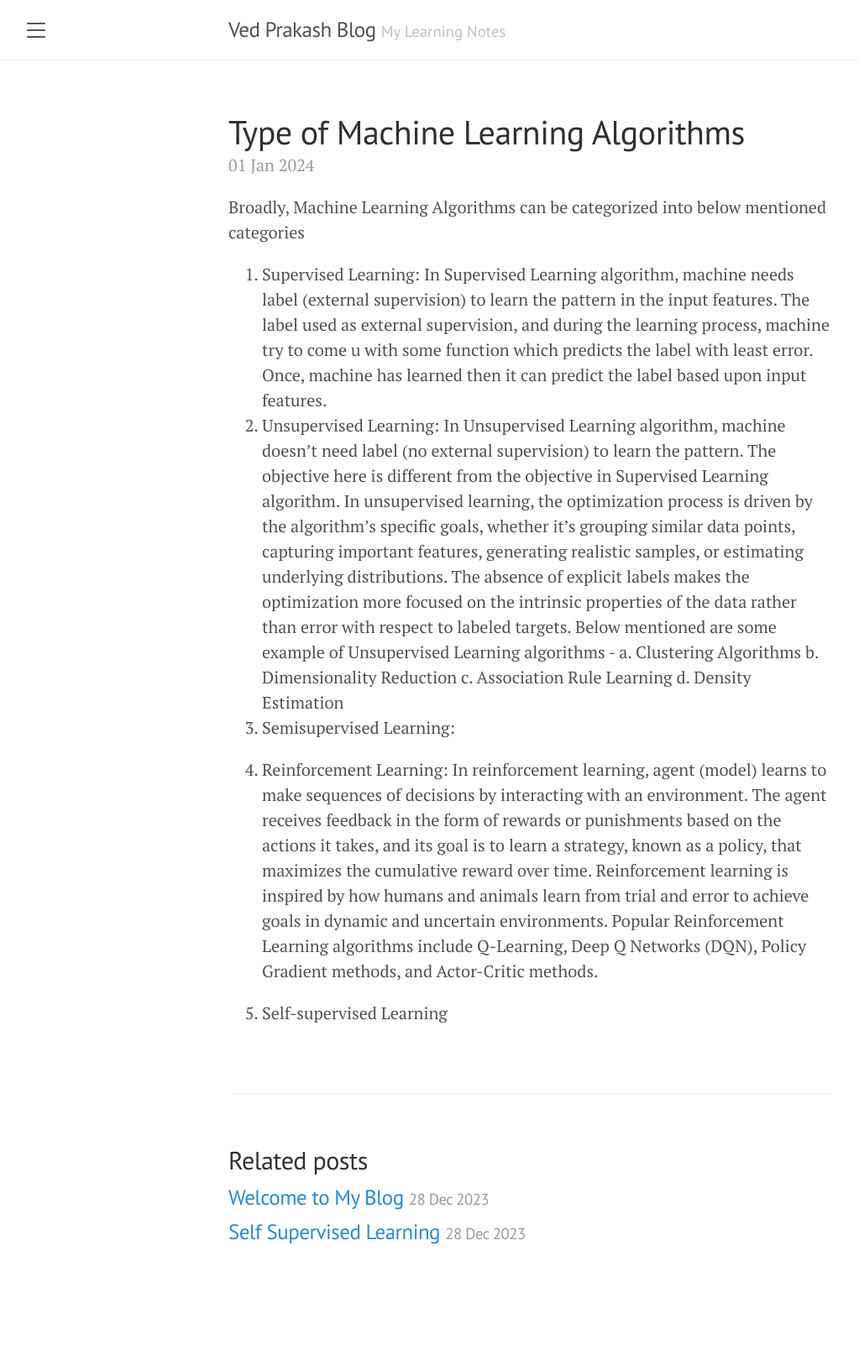
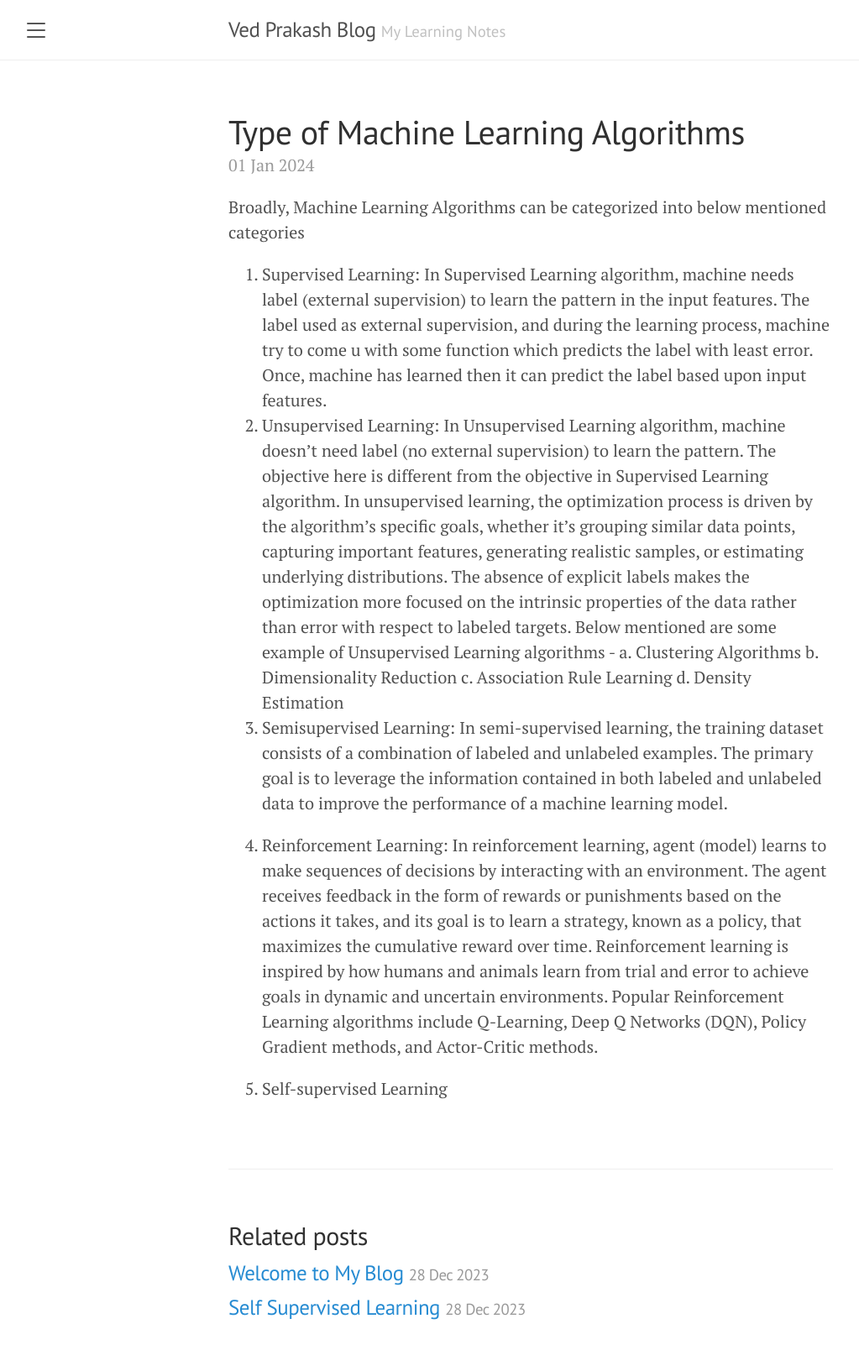
Before and after one commit to Ved-Prakash-Singh/Ved-Prakash-Singh.github.io, a Jekyll site: the page built from _posts/2024-01-01-Self Supervised Learning.md, in a window 1280 px wide. Shown: the whole page at 84% size, without its empty margins (8-1031 px from the left). Built offline with Jekyll 4.4.1, drawn with Linux system fonts in a browser that asks for light colours; before the commit the page ends 1543 px from its top, so only the background shows below that.

Commit message:
Update 2024-01-01-Self Supervised Learning.md

```diff
--- a/_posts/2024-01-01-Self Supervised Learning.md
+++ b/_posts/2024-01-01-Self Supervised Learning.md
@@ -11,7 +11,7 @@ Broadly, Machine Learning Algorithms can be categorized into below mentioned cat
    b. Dimensionality Reduction
    c. Association Rule Learning
    d. Density Estimation
-3. Semisupervised Learning:
+3. Semisupervised Learning: In semi-supervised learning, the training dataset consists of a combination of labeled and unlabeled examples. The primary goal is to leverage the information contained in both labeled and unlabeled data to improve the performance of a machine learning model.
 
 4. Reinforcement Learning: In reinforcement learning, agent (model) learns to make sequences of decisions by interacting with an environment. The agent receives feedback in the form of rewards or punishments based on the actions it takes, and its goal is to learn a strategy, known as a policy, that maximizes the cumulative reward over time. Reinforcement learning is inspired by how humans and animals learn from trial and error to achieve goals in dynamic and uncertain environments. Popular Reinforcement Learning algorithms include Q-Learning, Deep Q Networks (DQN), Policy Gradient methods, and Actor-Critic methods.
 
```
